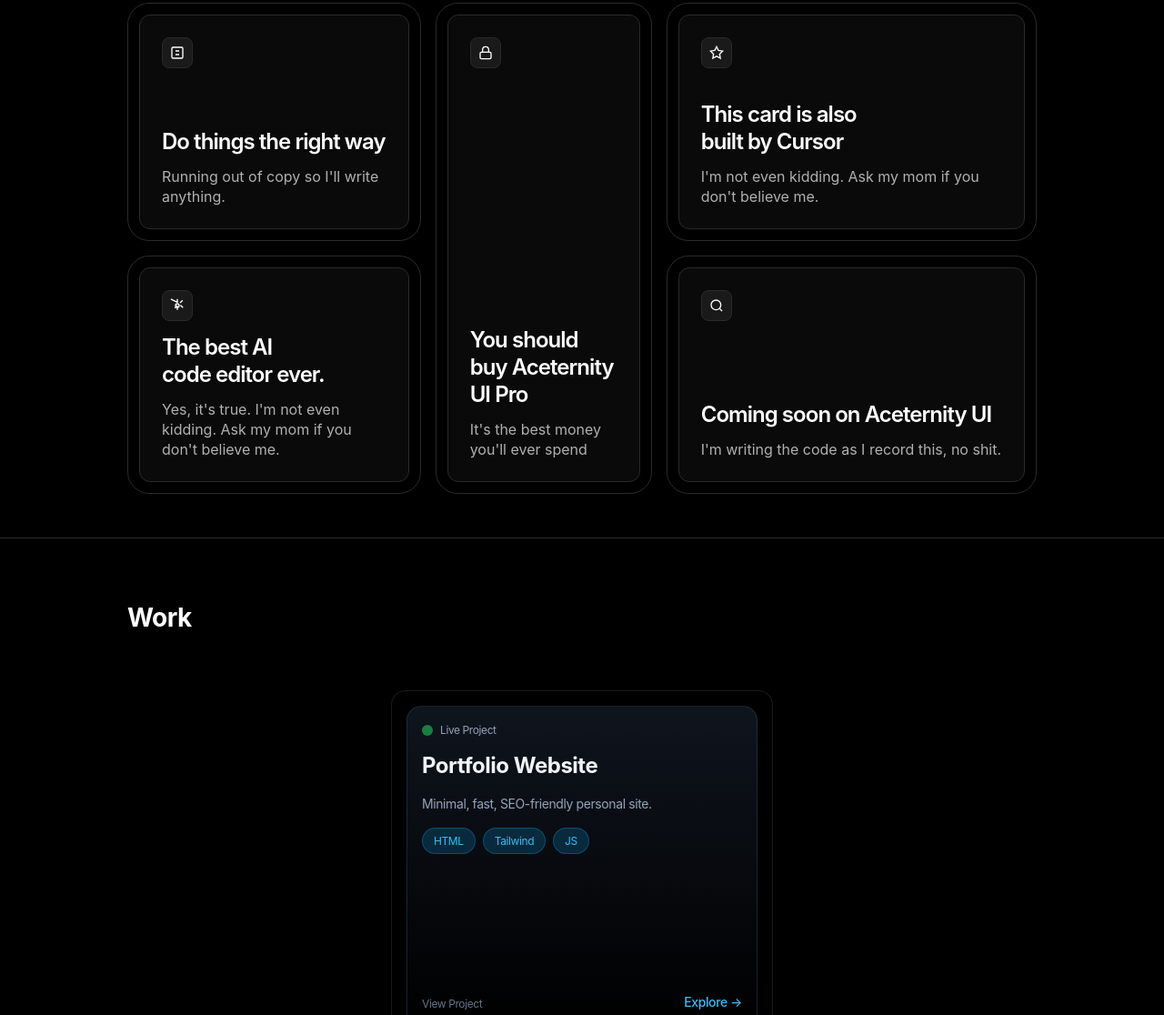
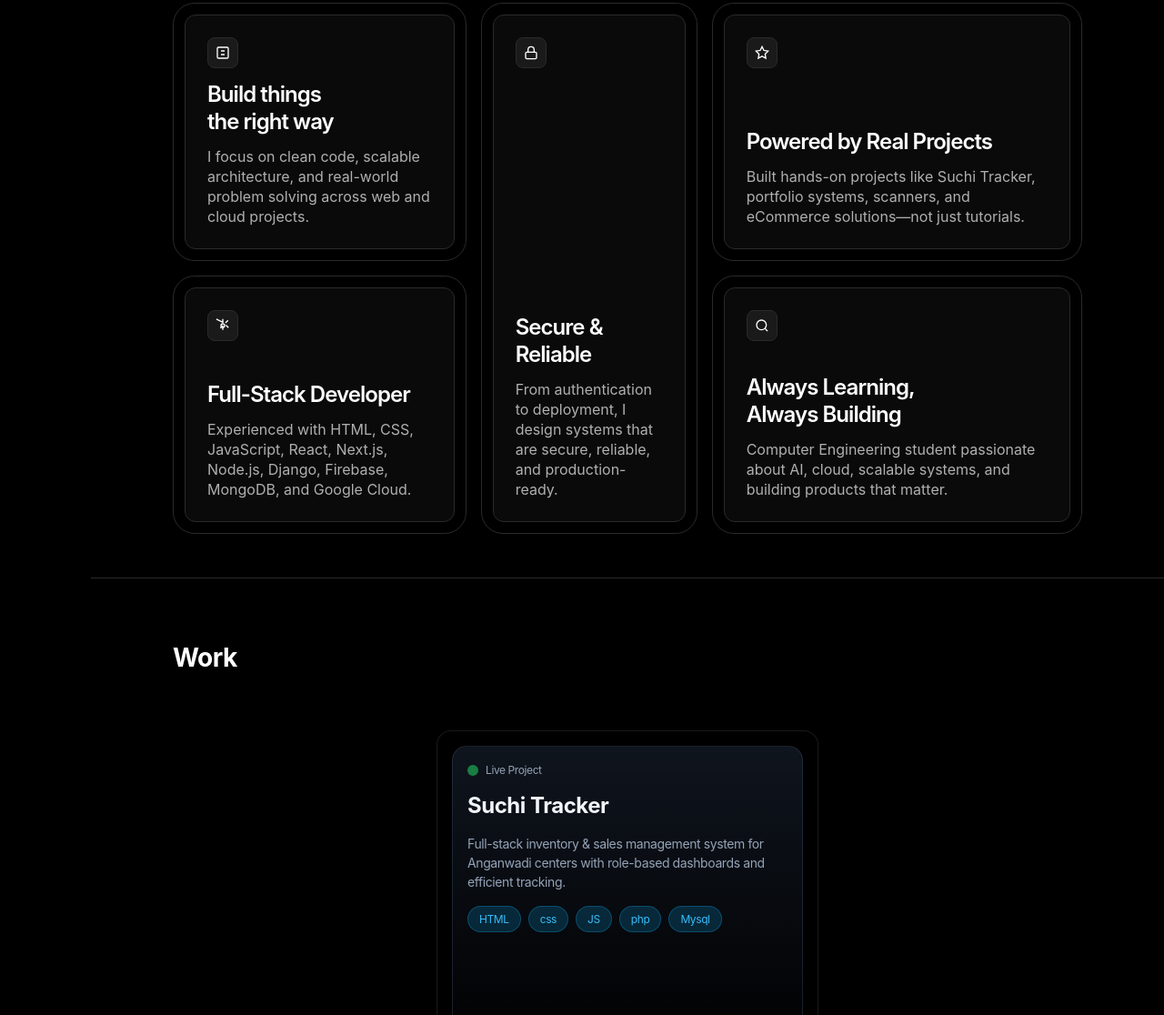
Before and after one commit to dhyeykhanpara21/p2, a website built with Vite: page index.html in a window 1280 px wide. Shown: the part 771-1887 px from the top of the page at 91% size. Built offline with nearby package versions, Linux system fonts and the light colour scheme.

Commit message:
feat(portfolio): update project details and improve homepage card contents
- Replace existing project entries with detailed descriptions of Suchi Tracker, NixKart, and Cyber Security Dashboard
- Update technologies listed for each project to reflect accurate tech stacks
- Revise homepage glowing cards titles and descriptions for clearer, professional messaging
- Emphasize clean code, security, reliability, and real project experience in card contents
- Highlight continuous learning and passion for AI and scalable systems in about section

```diff
--- a/data.js
+++ b/data.js
@@ -14,9 +14,9 @@
 
 // Projects
 window.PROJECTS = [
-  { id: 1, title: 'Portfolio Website', desc: 'Minimal, fast, SEO-friendly personal site.', tech: ['HTML', 'Tailwind', 'JS'], image: 'assets/project-1.jpg', demo: '#', source: '#' },
-  { id: 2, title: 'Realtime Chat', desc: 'Socket-based realtime chat with auth.', tech: ['React', 'Node', 'Socket.IO'], image: 'assets/project-2.jpg', demo: '#', source: '#' },
-  { id: 3, title: 'Task Tracker', desc: 'Full-stack CRUD app with auth and charts.', tech: ['Next.js', 'Prisma', 'Postgres'], image: 'assets/project-3.jpg', demo: '#', source: '#' },
+  { id: 1, title: 'Suchi Tracker', desc: 'Full-stack inventory & sales management system for Anganwadi centers with role-based dashboards and efficient tracking.', tech: ['HTML', 'css', 'JS', 'php', 'Mysql'], image: 'assets/project-1.jpg', demo: '#', source: '#' },
+  { id: 2, title: 'NixKart', desc: 'Custom eCommerce platform with secure authentication, product management, order tracking, and scalable backend.', tech: ['Html', ' css', 'Js', 'Django', 'Neo4j'], image: 'assets/project-2.jpg', demo: '#', source: '#' },
+  { id: 3, title: 'Cyber Security Dashboard', desc: 'Full-stack vulnerability assessment dashboard with dynamic charts, filters, and severity-based security insights.', tech: ['Python', 'Flask', 'HTML', 'css', 'JS'], image: 'assets/project-3.jpg', demo: '#', source: '#' },
 ];
 
 // Experience
--- a/index.html
+++ b/index.html
@@ -191,8 +191,8 @@
                     </svg>
                   </div>
                   <div class="glowing-card-text">
-                    <h3 class="glowing-card-title">Do things the right way</h3>
-                    <p class="glowing-card-description">Running out of copy so I'll write anything.</p>
+                    <h3 class="glowing-card-title">Build things the right way</h3>
+                    <p class="glowing-card-description">I focus on clean code, scalable architecture, and real-world problem solving across web and cloud projects.</p>
                   </div>
                 </div>
               </div>
@@ -209,8 +209,8 @@
                     </svg>
                   </div>
                   <div class="glowing-card-text">
-                    <h3 class="glowing-card-title">The best AI code editor ever.</h3>
-                    <p class="glowing-card-description">Yes, it's true. I'm not even kidding. Ask my mom if you don't believe me.</p>
+                    <h3 class="glowing-card-title">Full-Stack Developer</h3>
+                    <p class="glowing-card-description">Experienced with HTML, CSS, JavaScript, React, Next.js, Node.js, Django, Firebase, MongoDB, and Google Cloud.</p>
                   </div>
                 </div>
               </div>
@@ -227,8 +227,8 @@
                     </svg>
                   </div>
                   <div class="glowing-card-text">
-                    <h3 class="glowing-card-title">You should buy Aceternity UI Pro</h3>
-                    <p class="glowing-card-description">It's the best money you'll ever spend</p>
+                    <h3 class="glowing-card-title">Secure & Reliable</h3>
+                    <p class="glowing-card-description">From authentication to deployment, I design systems that are secure, reliable, and production-ready.</p>
                   </div>
                 </div>
               </div>
@@ -244,8 +244,8 @@
                     </svg>
                   </div>
                   <div class="glowing-card-text">
-                    <h3 class="glowing-card-title">This card is also built by Cursor</h3>
-                    <p class="glowing-card-description">I'm not even kidding. Ask my mom if you don't believe me.</p>
+                    <h3 class="glowing-card-title">Powered by Real Projects</h3>
+                    <p class="glowing-card-description">Built hands-on projects like Suchi Tracker, portfolio systems, scanners, and eCommerce solutions—not just tutorials.</p>
                   </div>
                 </div>
               </div>
@@ -262,8 +262,8 @@
                     </svg>
                   </div>
                   <div class="glowing-card-text">
-                    <h3 class="glowing-card-title">Coming soon on Aceternity UI</h3>
-                    <p class="glowing-card-description">I'm writing the code as I record this, no shit.</p>
+                    <h3 class="glowing-card-title">Always Learning, Always Building</h3>
+                    <p class="glowing-card-description">Computer Engineering student passionate about AI, cloud, scalable systems, and building products that matter.</p>
                   </div>
                 </div>
               </div>
--- a/styles.css
+++ b/styles.css
@@ -655,6 +655,7 @@
 .content-section {
   padding: 3rem 0;
   border-top: 1px solid var(--border-color);
+  margin-left: 100px;
 }
 
 @media (max-width: 768px) {
```
